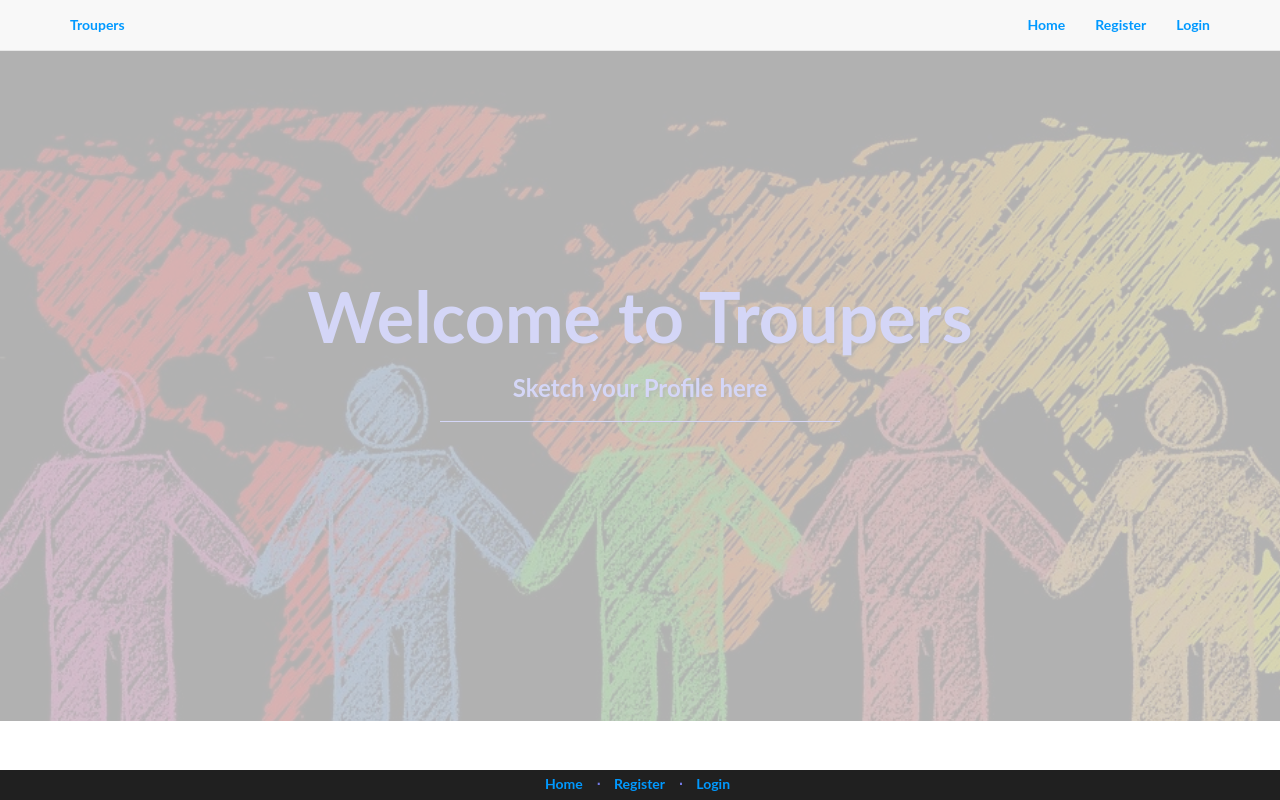
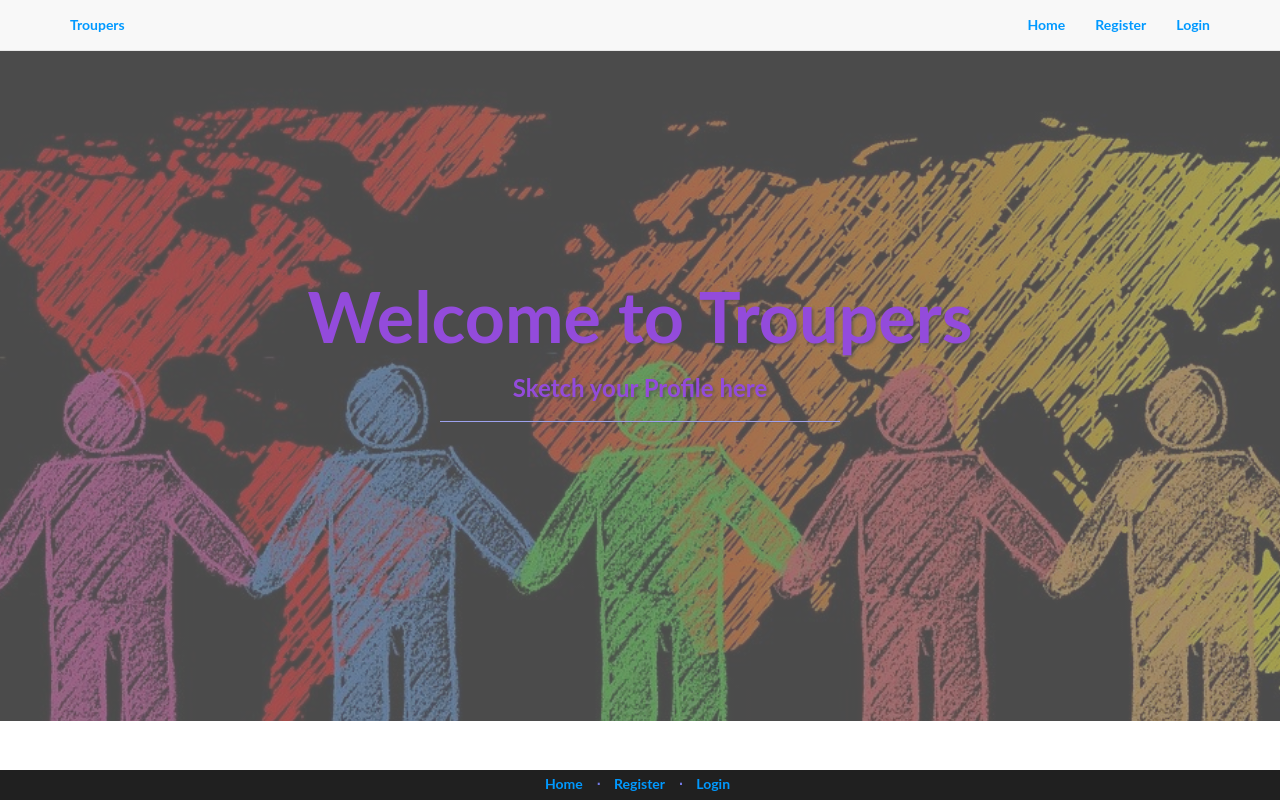
Before and after one commit to rishabhk965/Troupers, a Python web app: template app/templates/home/index.html in a window 1280 px wide. Run offline with Jinja, Linux system fonts and the light colour scheme; the template is opened without the code that fills it, so the values that code supplies are empty; some libraries are stand-ins or nearby versions.

Commit message:
Update style.css

```diff
--- a/app/static/css/style.css
+++ b/app/static/css/style.css
@@ -61,7 +61,7 @@ p.copyright {
     padding-top: 50px;
     padding-bottom: 50px;
     text-align: center;
-    color: rgb(204, 0, 204);
+    color: rgb(102, 0, 204);
     background: linear-gradient( rgba(0, 0, 0, 0.5), rgba(0, 0, 0, 0.5) ), url(../img/intro-bg.jpg) no-repeat center center;
     background-size: cover;
     height: 100%;
@@ -86,12 +86,12 @@ p.copyright {
     padding-top: 50px;
     padding-bottom: 50px;
     text-align: center;
-    color: rgb(116, 123, 230);
+    color: rgb(102, 0, 204);
     background: linear-gradient( rgba(0, 0, 0, 0.5), rgba(0, 0, 0, 0.5) ), url(../img/intro-bg.jpg) no-repeat center center;
     background-size: cover;
     height: 100%;
     background-attachment: fixed;
-    opacity: 0.3;
+    opacity: 0.7;
     position: center;
     z-index: -1;
 }
```
